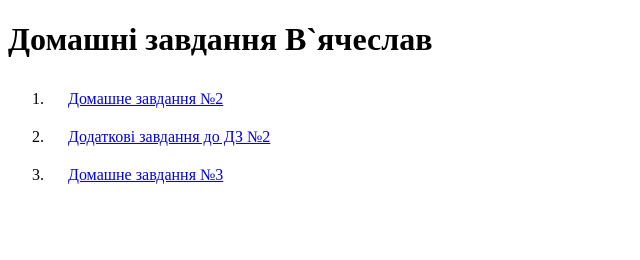
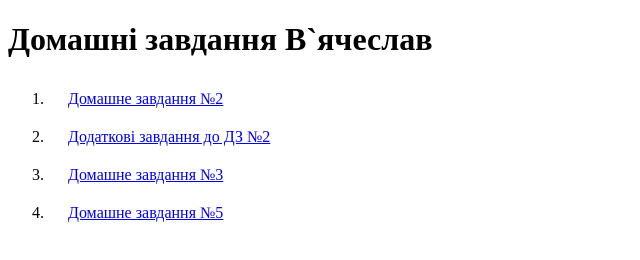
Before and after one commit to Slava-Kodii2022/JS_2023, a plain HTML site: page index.html in a window 1280 px wide. Shown: the whole page, without its empty margins (0-640 px from the left). Drawn offline with Linux system fonts and the light colour scheme.

Commit message:
Update index.html

```diff
--- a/index.html
+++ b/index.html
@@ -25,6 +25,9 @@
 		<li>
 			<a href="./lesson_3/index.html" target="_blank">Домашне завдання №3</a>
 		</li>
+		<li>
+			<a href="./lesson_5/index.html" target="_blank">Домашне завдання №5</a>
+		</li>
 	</ol>
 </body>
 
```
